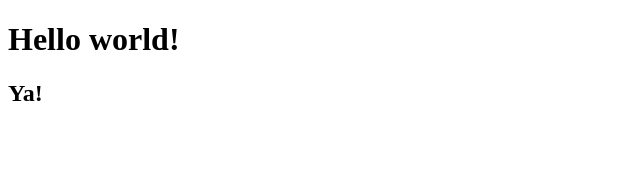
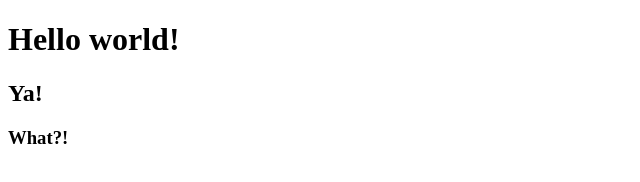
Before and after one commit to jiazheng0609/I-respawn, a plain HTML site: page index.html in a window 1280 px wide. Shown: the full height of the page, 0-640 px from the left. Drawn offline with Linux system fonts and the light colour scheme.

Commit message:
Third commit.

```diff
--- a/index.html
+++ b/index.html
@@ -6,5 +6,6 @@
 <body>
 	<h1>Hello world!</h1>
 	<h2>Ya!</h2>
+	<h3>What?!</h3>
 </body>
 </html>
```
